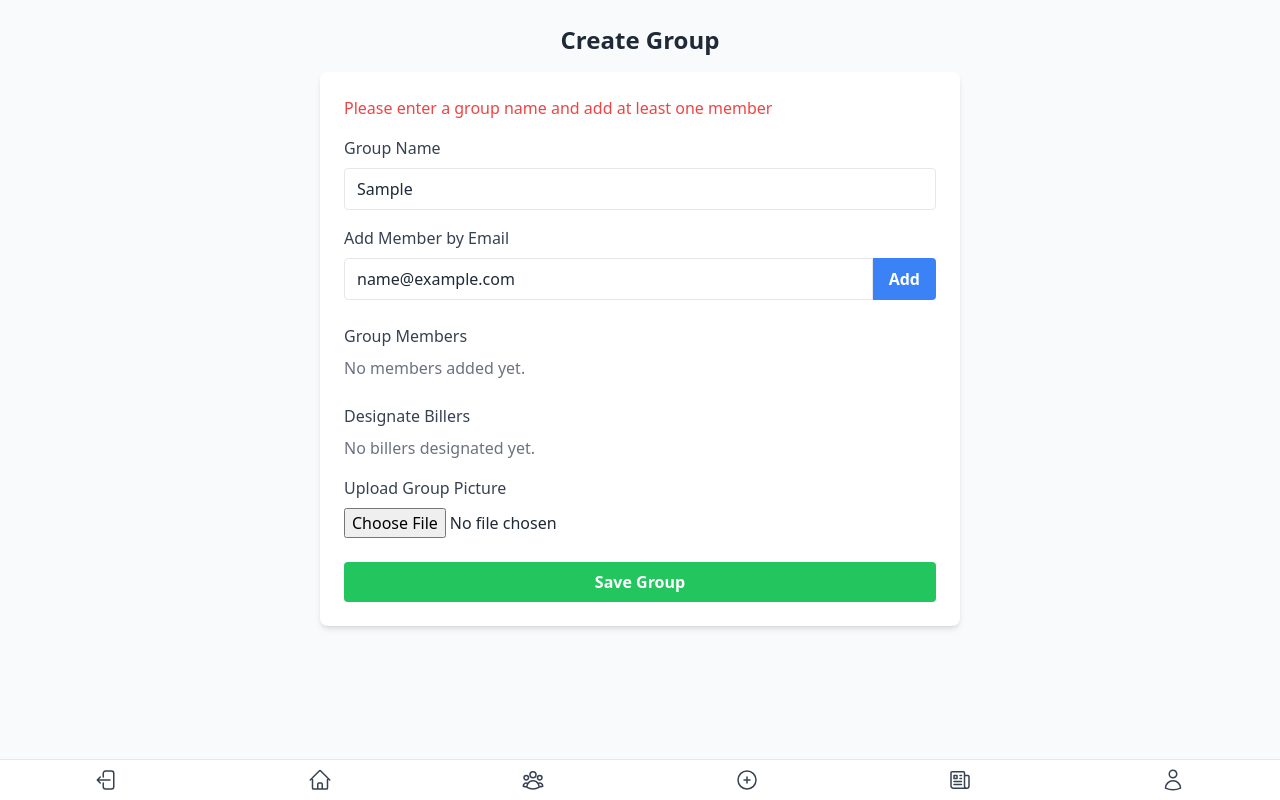
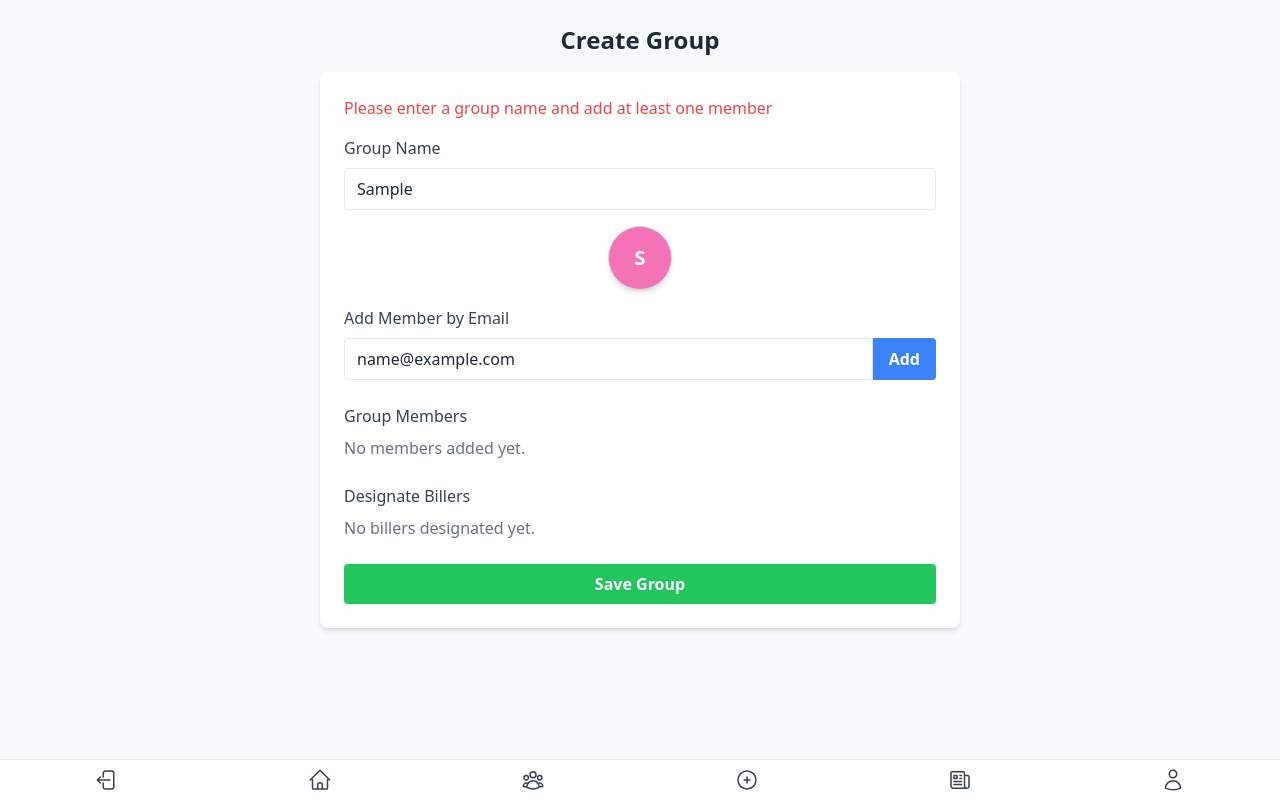
Before and after one commit to kxrai/digt2107-mass-splitter, a React (Create React App) app in the folder client/: page /create-group in a window 1280 px wide. Both pictures are taken after typing "Sample", "name@example.com" into the empty fields and a click on the button "Save Group". Built offline with nearby package versions, Linux system fonts and the light colour scheme.

Commit message:
Display letter avatar for groups & use placeholder image if no name

```diff
--- a/client/src/pages/CreateGroup.js
+++ b/client/src/pages/CreateGroup.js
@@ -1,6 +1,7 @@
-import React, { useState } from 'react';
+import React, { useState, useEffect } from 'react';
 import { useNavigate } from 'react-router-dom';
 import Navbar from '../components/Navbar';
+import groupPlaceholder from '../assets/group_placeholder.jpg';
 
 function CreateGroup() {
   const navigate = useNavigate();
@@ -9,12 +10,6 @@ function CreateGroup() {
   const [members, setMembers] = useState([]);
   const [billers, setBillers] = useState([]);
   const [errorMessage, setErrorMessage] = useState('');
-  const [groupImage, setGroupImage] = useState(null);
-
-  const handleImageChange = (e) => {
-    const file = e.target.files[0];
-    setGroupImage(file);
-  };
 
   const isValidEmail = (email) => /\S+@\S+\.\S+/.test(email);
 
@@ -103,6 +98,12 @@ function CreateGroup() {
     }
   };
 
+  const getRandomColor = (groupName) => {
+    const colors = ["#F87171", "#60A5FA", "#34D399", "#FBBF24", "#A78BFA", "#F472B6"];
+    const index = groupName.charCodeAt(0) % colors.length;
+    return colors[index];
+  };
+
   return (
     <>
       <div className="min-h-screen flex flex-col items-center bg-gray-50">
@@ -123,7 +124,27 @@ function CreateGroup() {
             />
           </div>
 
-          {/* member email section */}
+          {/* Generated Letter Avatar OR Mock Image */}
+          <div className="flex items-center justify-center mt-4">
+            {groupName.trim() ? (
+              <div
+                className="w-16 h-16 flex items-center justify-center rounded-full border border-gray-300 shadow-md"
+                style={{ backgroundColor: getRandomColor(groupName) }}
+              >
+                <span className="text-white text-xl font-bold">
+                  {groupName.charAt(0).toUpperCase()}
+                </span>
+              </div>
+            ) : (
+              <img
+                src={groupPlaceholder}
+                alt="Group Placeholder"
+                className="w-16 h-16 object-cover rounded-full border border-gray-300 shadow-md"
+              />
+            )}
+          </div>
+
+          {/* Member Email Section */}
           <div className="mt-4">
             <label htmlFor="memberEmail" className="block text-gray-700 font-medium">
               Add Member by Email
@@ -142,6 +163,8 @@ function CreateGroup() {
               </button>
             </div>
           </div>
+
+          {/* Group Members Section */}
           <div className="mt-6">
             <p className="font-medium text-gray-700">Group Members</p>
             <ul className="mt-2 space-y-2">
@@ -156,6 +179,8 @@ function CreateGroup() {
             </ul>
             {members.length === 0 && <p className="text-gray-500 mt-2">No members added yet.</p>}
           </div>
+
+          {/* Designate Billers Section */}
           <div className="mt-6">
             <p className="font-medium text-gray-700">Designate Billers</p>
             <ul className="mt-2 space-y-2">
@@ -177,24 +202,6 @@ function CreateGroup() {
             {billers.length === 0 && <p className="text-gray-500 mt-2">No billers designated yet.</p>}
           </div>
 
-        {/* Upload Group Picture - New Section */}
-        <div className="mt-4">
-          <label htmlFor="groupImage" className="block text-gray-700 font-medium">Upload Group Picture</label>
-          <input
-            id="groupImage"
-            type="file"
-            accept="image/*"
-            onChange={handleImageChange}
-            className="mt-2"
-          />
-          {groupImage && (
-            <div className="mt-2">
-              <p className="text-sm text-gray-500">Selected Image:</p>
-              <img src={URL.createObjectURL(groupImage)} alt="Group Preview" className="w-20 h-20 object-cover rounded-full border mt-1" />
-            </div>
-          )}
-        </div>
-
           <button onClick={handleSaveGroup} className="w-full mt-6 py-2 bg-green-500 text-white font-semibold rounded">
             Save Group
           </button>
--- a/client/src/pages/HomePage.js
+++ b/client/src/pages/HomePage.js
@@ -2,12 +2,7 @@
 import React, { useEffect, useState } from "react";
 import { Link } from "react-router-dom";
 import Navbar from "../components/Navbar";
-
-const defaultGroupImages = [
-  "https://source.unsplash.com/48x48/?group,people",
-  "https://source.unsplash.com/48x48/?friends",
-  "https://source.unsplash.com/48x48/?team"
-];
+import groupPlaceholder from "../assets/group_placeholder.jpg";
 
 function Homepage() {
   const [groups, setGroups] = useState([]);
@@ -35,6 +30,12 @@ function Homepage() {
     } catch (error) {
       console.error("Error fetching groups:", error);
     }
+  };
+
+  const getRandomColor = (groupName) => {
+    const colors = ["#F87171", "#60A5FA", "#34D399", "#FBBF24", "#A78BFA", "#F472B6"];
+    const index = groupName.charCodeAt(0) % colors.length;
+    return colors[index];
   };
 
   return (
@@ -65,10 +66,7 @@ function Homepage() {
       <div className="w-full max-w-3xl mt-6 px-4">
         <div className="bg-gradient-to-r from-blue-100 via-purple-100 to-pink-100 rounded-lg shadow-lg p-6">
           <div className="flex justify-between items-center mb-2">
-            {/* Groups Title - Now Navy Blue */}
             <h2 className="text-2xl font-bold text-blue-900">Groups</h2>
-
-            {/* "See All" Link for Logged-in Users */}
             {isLoggedIn && (
               <Link to="/groups" className="text-blue-500 underline text-sm hover:text-blue-700" aria-label="See all groups">
                 See All
@@ -82,18 +80,30 @@ function Homepage() {
               groups.map((group, index) => (
                 <div key={group.group_id} className="relative text-center">
                   <p className="text-sm font-semibold">{group.group_name}</p>
-                  <img
-                    src={group.profileImage || defaultGroupImages[index % defaultGroupImages.length]}
-                    alt={group.group_name}
-                    className="w-12 h-12 rounded-full object-cover border border-gray-300 shadow-md"
-                  />
+
+                  {/* Check if group has a name, else show placeholder */}
+                  {group.group_name ? (
+                    <div
+                      className="w-12 h-12 rounded-full flex items-center justify-center text-white text-lg font-semibold border border-gray-300 shadow-md"
+                      style={{ backgroundColor: getRandomColor(group.group_name) }}
+                    >
+                      {group.group_name.charAt(0).toUpperCase()}
+                    </div>
+                  ) : (
+                    <img
+                      src={groupPlaceholder}
+                      alt="Mock Group"
+                      className="w-12 h-12 rounded-full object-cover border border-gray-300 shadow-md"
+                    />
+                  )}
                 </div>
               ))
             ) : (
+              // Show mock images when user is NOT logged in
               [...Array(3)].map((_, index) => (
                 <div key={index} className="relative text-center">
                   <img
-                    src={defaultGroupImages[index % defaultGroupImages.length]}
+                    src={groupPlaceholder}
                     alt="Mock Group"
                     className="w-12 h-12 rounded-full object-cover border border-gray-300 shadow-md"
                   />
@@ -131,7 +141,7 @@ function Homepage() {
 
       {/* Bottom Navigation */}
       <Navbar />
-    </div> // ✅ This is the correct closing tag for the main div
+    </div>
   );
 }
 
```
Also changed, not shown: client/src/assets/group_placeholder.jpg (added).
